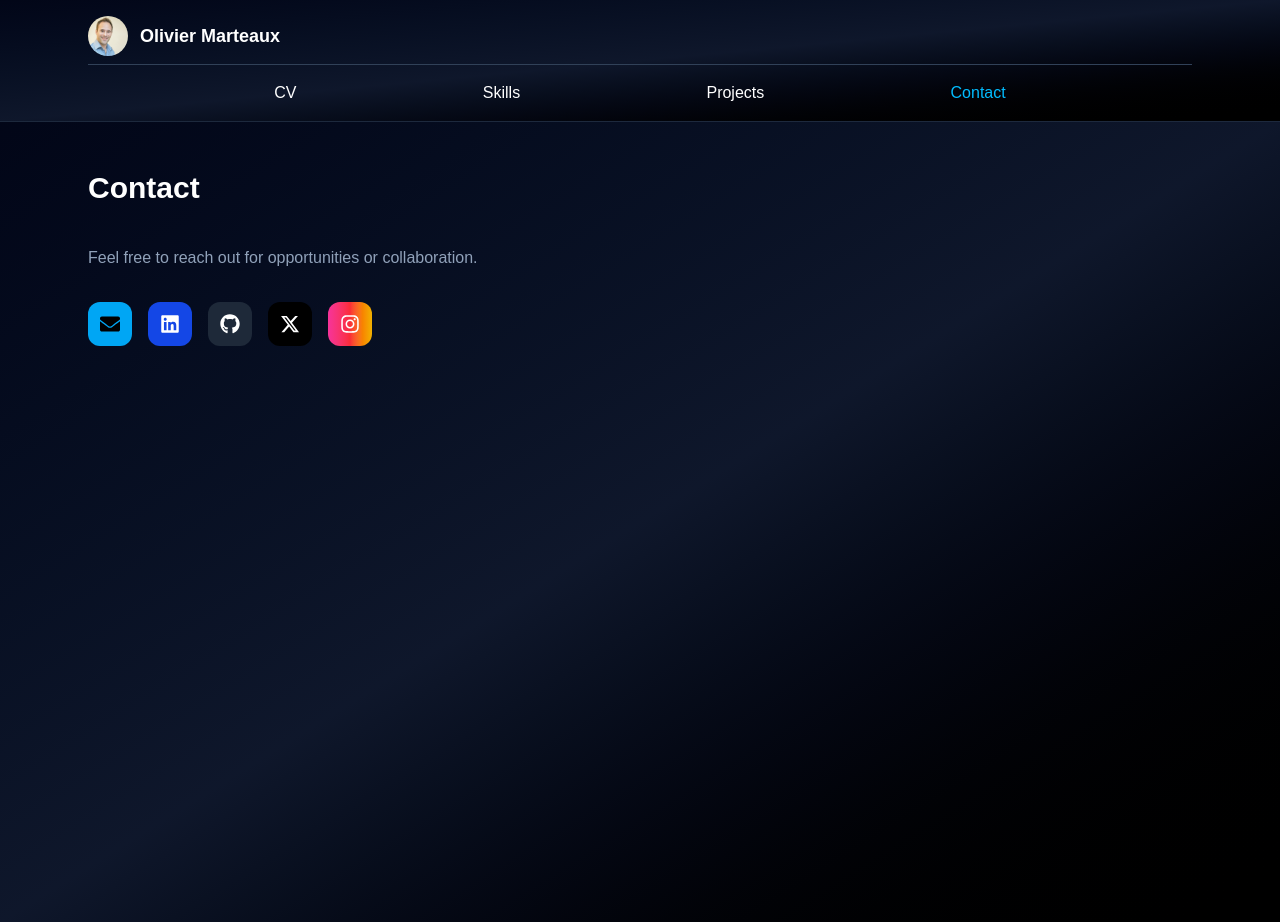
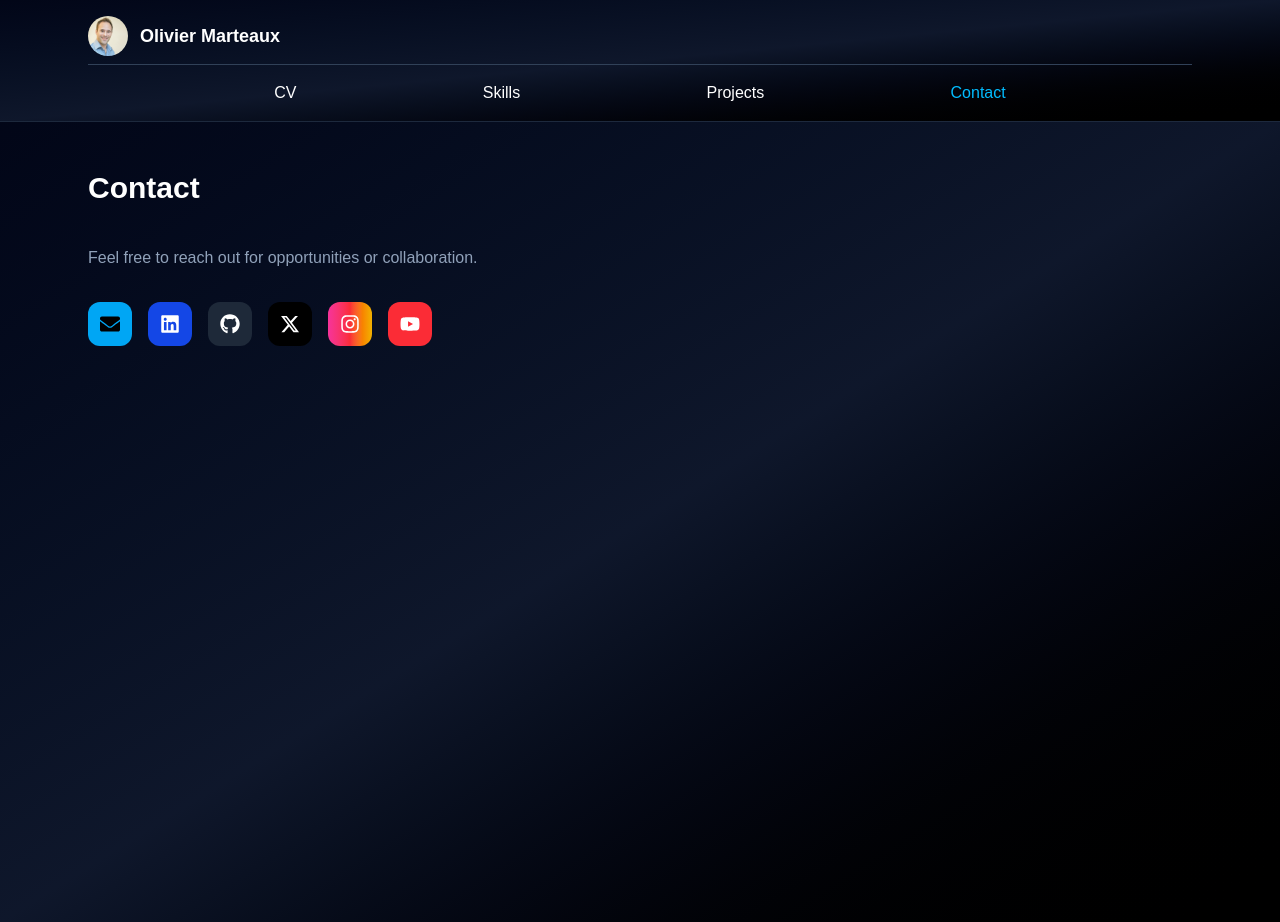
Before and after one commit to OlivierMarteaux/r001_portfolio, a Next.js app: page /contact in a window 1280 px wide. Built offline with nearby package versions, Linux system fonts and the light colour scheme.

Commit message:
11_20260223_OM: added Youtube link in Contact page

```diff
--- a/src/app/contact/page.tsx
+++ b/src/app/contact/page.tsx
@@ -1,4 +1,4 @@
-import { FaLinkedin, FaGithub, FaInstagram, FaEnvelope } from "react-icons/fa";
+import { FaLinkedin, FaGithub, FaInstagram, FaYoutube, FaEnvelope } from "react-icons/fa";
 import { FaXTwitter } from "react-icons/fa6";
 
 export default function Contact() {
@@ -66,6 +66,17 @@ export default function Contact() {
 		>
 		  <FaInstagram size={20} />
 		</a>
+
+		{/* Youtube Button */}
+		<a
+		  href="https://www.youtube.com/@oliviermarteaux"
+		  target="_blank"
+		  rel="noopener noreferrer"
+		  className="bg-red-500 px-3 py-3 rounded-xl text-white font-semibold flex items-center gap-2 hover:opacity-90 transition"
+		>
+		  <FaYoutube size={20} />
+		</a>
+
       </div>
     </section>
   );
```
